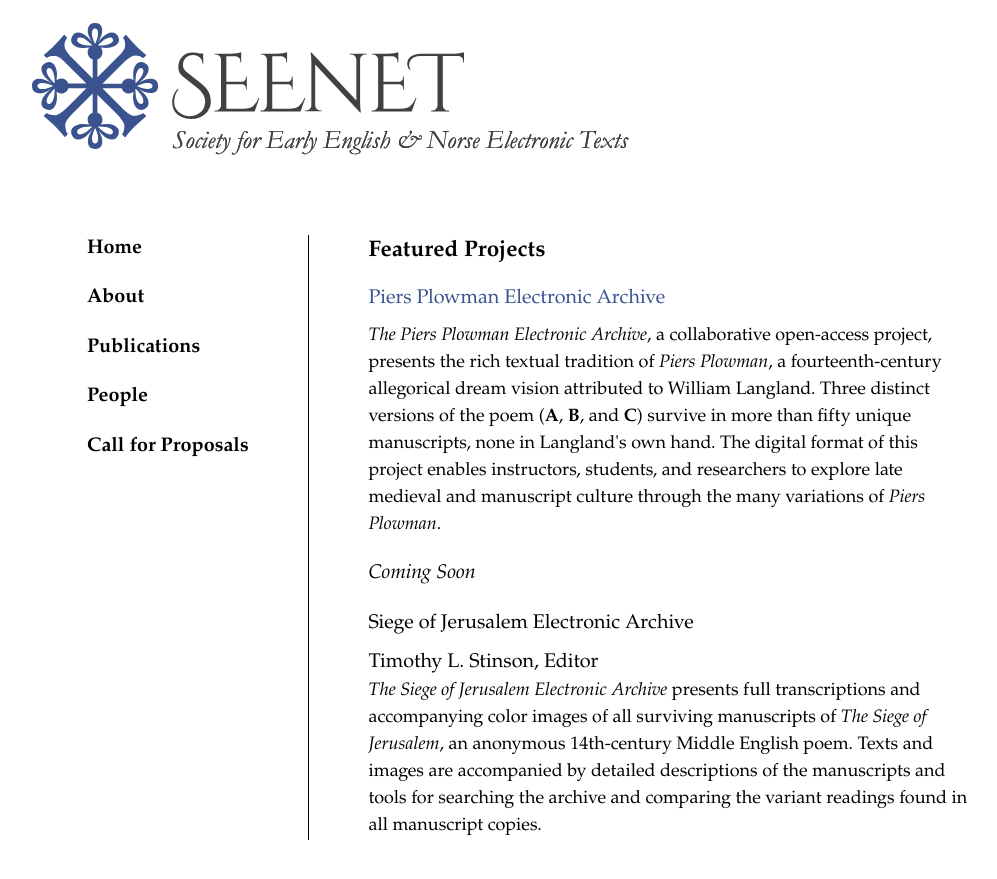
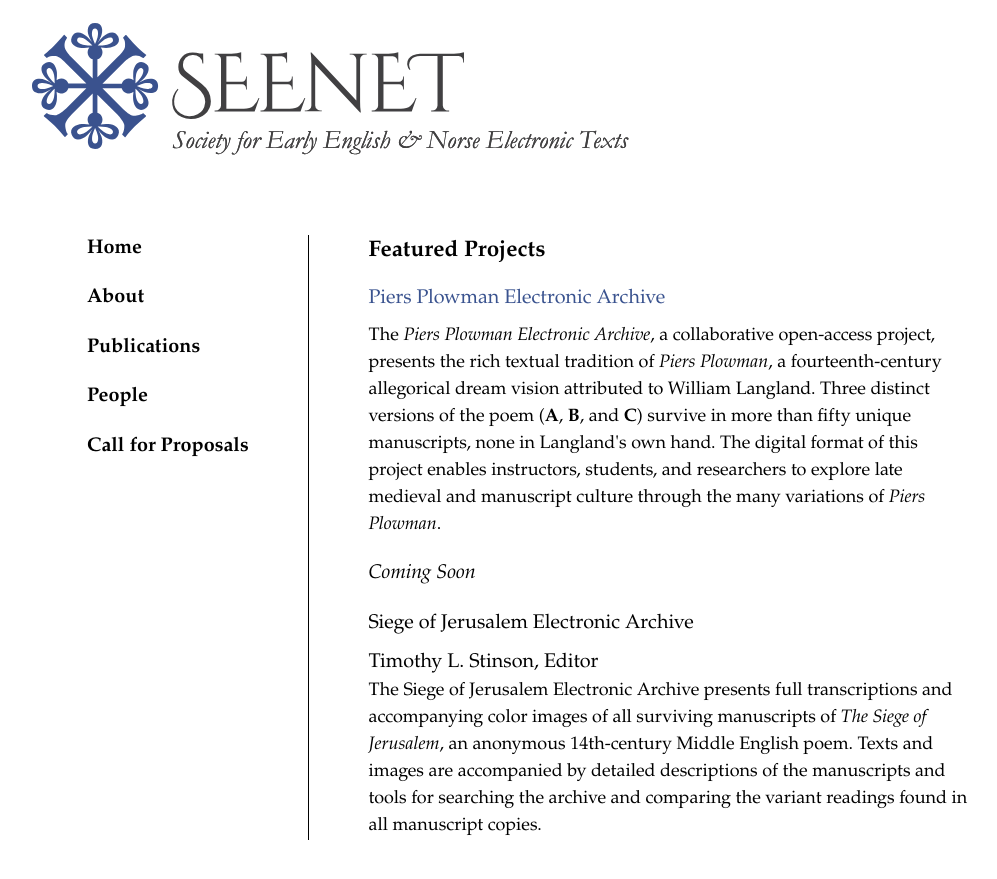
Before and after one commit to seenet-medieval/seenet-medieval.github.io, a Jekyll site: the page built from index.html, in a window 1280 px wide. Shown: the top 879 px of the page, without its empty margins (97-1094 px from the left). Built offline with Jekyll 4.4.1, drawn with Linux system fonts in a browser that asks for light colours.

Commit message:
Update italicization in featured projects

```diff
--- a/index.html
+++ b/index.html
@@ -8,7 +8,7 @@
 	<h1><a href="http://piers.chass.ncsu.edu">Piers Plowman Electronic
                                 Archive</a></h2>
         <div class="descr">
-            <span class="title">The Piers Plowman Electronic Archive</span>, a
+            The <span class="title">Piers Plowman Electronic Archive</span>, a
 	    collaborative open-access project, presents the rich textual tradition
             of <span class="title">Piers Plowman</span>, a fourteenth-century
             allegorical dream vision attributed to William Langland. Three distinct
@@ -24,7 +24,7 @@
         <h1>Siege of Jerusalem Electronic Archive</h2>
         <div class="proj_lead">Timothy L. Stinson, Editor</div>
         <div class="descr">
-            <span class="title">The Siege of Jerusalem Electronic Archive</span>
+            The Siege of Jerusalem Electronic Archive
             presents full transcriptions and accompanying color images of all
             surviving manuscripts of <span class="title">The Siege of
                 Jerusalem</span>, an anonymous 14th-century Middle English poem.
```
